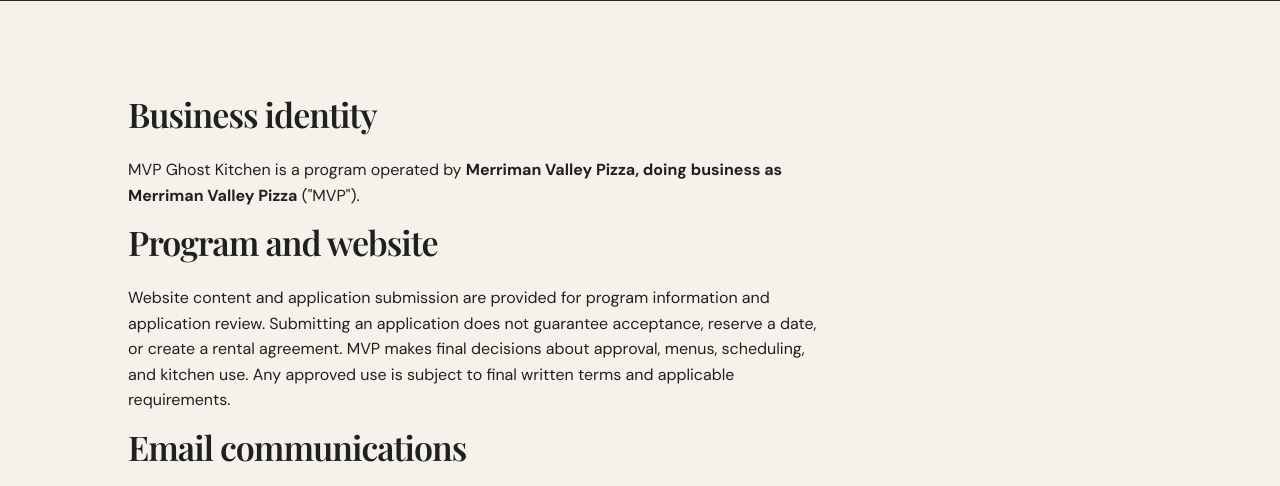
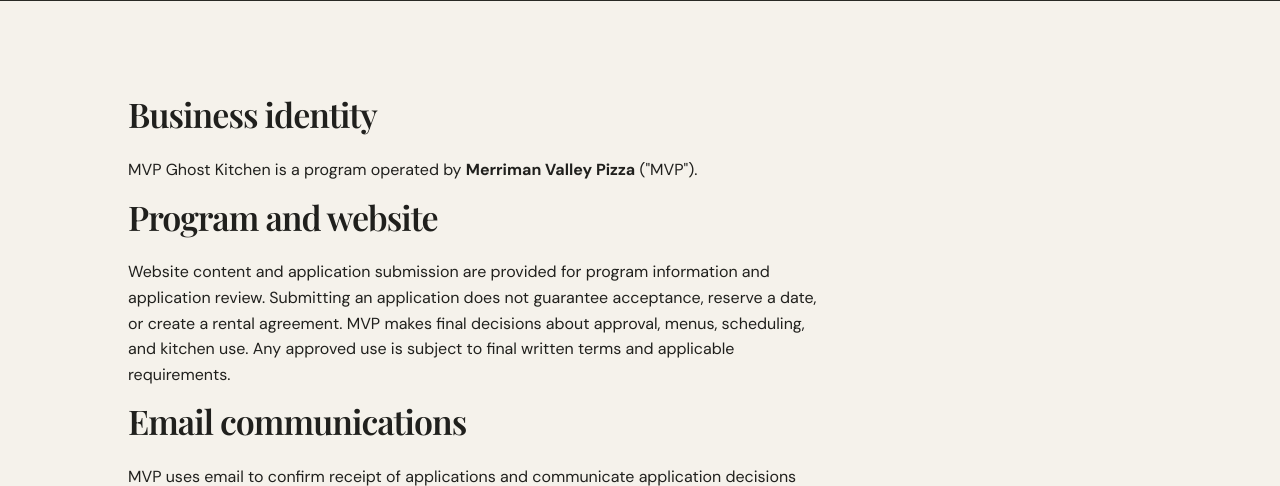
Before and after one commit to jarzenskimichael/Ghost-Kitchen, a Flask app: page /terms in a window 1280 px wide. Shown: the part 419-905 px from the top of the page. Run offline with Flask 3, Linux system fonts and the light colour scheme.

Commit message:
Clarify Merriman Valley Pizza operator name in terms

```diff
--- a/mvp-ghost-kitchen/app/templates/terms.html
+++ b/mvp-ghost-kitchen/app/templates/terms.html
@@ -2,7 +2,7 @@
 <section class="page-hero compact"><p class="eyebrow">MVP GHOST KITCHEN</p><h1>Terms &amp; <em>Conditions.</em></h1><p>Last updated: November 21, 2026</p><p class="legal-entity"><strong>Merriman Valley Pizza</strong></p>
 </section>
 <section class="section"><div class="form-intro">
-<h2>Business identity</h2><p>MVP Ghost Kitchen is a program operated by <strong>Merriman Valley Pizza, doing business as Merriman Valley Pizza</strong> ("MVP").</p><h2>Program and website</h2><p> Website content and application submission are provided for program information and application review. Submitting an application does not guarantee acceptance, reserve a date, or create a rental agreement. MVP makes final decisions about approval, menus, scheduling, and kitchen use. Any approved use is subject to final written terms and applicable requirements.</p>
+<h2>Business identity</h2><p>MVP Ghost Kitchen is a program operated by <strong>Merriman Valley Pizza</strong> ("MVP").</p><h2>Program and website</h2><p> Website content and application submission are provided for program information and application review. Submitting an application does not guarantee acceptance, reserve a date, or create a rental agreement. MVP makes final decisions about approval, menus, scheduling, and kitchen use. Any approved use is subject to final written terms and applicable requirements.</p>
 <h2>Email communications</h2><p>MVP uses email to confirm receipt of applications and communicate application decisions and important scheduling or program updates. Email communications are limited to administering the Ghost Kitchen program.</p>
 <h2>Acceptable use and changes</h2><p>You agree to provide accurate information and use the website lawfully. MVP may update the website, program, or these terms as needed. Continued use of the website after updated terms are posted constitutes acceptance of the revised terms to the extent permitted by law.</p>
 <h2>Contact</h2><p>Questions about these terms may be directed to Merriman Valley Pizza through its established business contact channels.</p>
```
